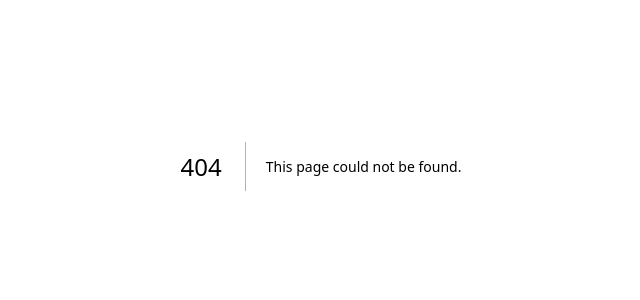
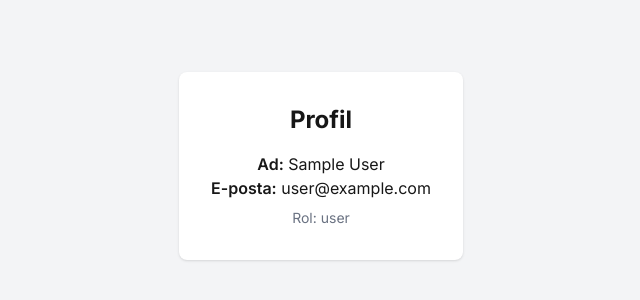
Before and after one commit to Abdullahgnan/kayra-case, a Next.js app: page /profile in a window 1280 px wide. Before the commit this address had no page. Shown: the part 234-534 px from the top of the page, without its empty margins (319-959 px from the left). Built offline with nearby package versions, Linux system fonts and the light colour scheme; no server answers; sample sign-in values are in the browser's storage.

Commit message:
profile ve error page ve simple navigation sayfası

```diff
--- /dev/null
+++ b/src/app/auth/error/page.tsx
@@ -0,0 +1,10 @@
+export default function AuthErrorPage() {
+    return (
+      <main className="flex flex-col items-center justify-center min-h-screen bg-gray-100">
+        <div className="bg-white rounded-lg shadow p-8 flex flex-col items-center">
+          <h1 className="text-2xl font-bold mb-4 text-red-600">Bir hata oluştu</h1>
+          <p>Kimlik doğrulama sırasında bir hata meydana geldi. Lütfen tekrar deneyin.</p>
+        </div>
+      </main>
+    );
+  }
--- /dev/null
+++ b/src/app/profile/page.tsx
@@ -0,0 +1,43 @@
+'use client';
+
+import { useSession } from "next-auth/react";
+import { useRouter } from "next/navigation";
+import { useEffect } from "react";
+
+export default function ProfilePage() {
+  const { data: session, status } = useSession();
+  const router = useRouter();
+
+  useEffect(() => {
+    if (status === "unauthenticated") {
+      router.replace("/");
+    }
+  }, [status, router]);
+
+  if (status === "loading") {
+    return <div className="flex items-center justify-center h-screen">Yükleniyor...</div>;
+  }
+
+  if (!session) return null;
+
+  return (
+    <main className="flex flex-col items-center justify-center min-h-screen bg-gray-100">
+      <div className="bg-white rounded-lg shadow p-8 flex flex-col items-center">
+        <h1 className="text-2xl font-bold mb-4">Profil</h1>
+        <p><span className="font-semibold">Ad:</span> {session.user?.name}</p>
+        <p><span className="font-semibold">E-posta:</span> {session.user?.email}</p>
+        <p className="mt-2 text-sm text-gray-500">
+          Rol: <span className="font-mono">
+            {(() => {
+              const role = session.user?.role;
+              if (!role) return "user";
+              if (Array.isArray(role)) return role.join(', ');
+              if (typeof role === "string") return role;
+              return String(role);
+            })()}
+          </span>
+        </p>
+      </div>
+    </main>
+  );
+}
--- /dev/null
+++ b/src/components/Navigation.tsx
@@ -0,0 +1,35 @@
+'use client';
+
+import Link from "next/link";
+import { useSession, signOut } from "next-auth/react";
+
+export default function Navigation() {
+  const { data: session } = useSession();
+
+  return (
+    <nav className="bg-gray-800 p-4 flex justify-between items-center">
+      <Link href="/" className="text-white font-bold text-lg">Kayra Case</Link>
+      <div className="flex gap-4">
+        {session && (
+          <>
+            <Link href="/dashboard" className="text-gray-200 hover:text-white">Dashboard</Link>
+            <Link href="/profile" className="text-gray-200 hover:text-white">Profil</Link>
+            {(() => {
+              const role = session.user?.role;
+              if (Array.isArray(role) ? role.includes("admin") : role === "admin") {
+                return <Link href="/admin" className="text-gray-200 hover:text-white">Admin</Link>;
+              }
+              return null;
+            })()}
+            <button
+              onClick={() => signOut()}
+              className="text-red-400 hover:text-red-600 ml-2"
+            >
+              Çıkış Yap
+            </button>
+          </>
+        )}
+      </div>
+    </nav>
+  );
+}
```
